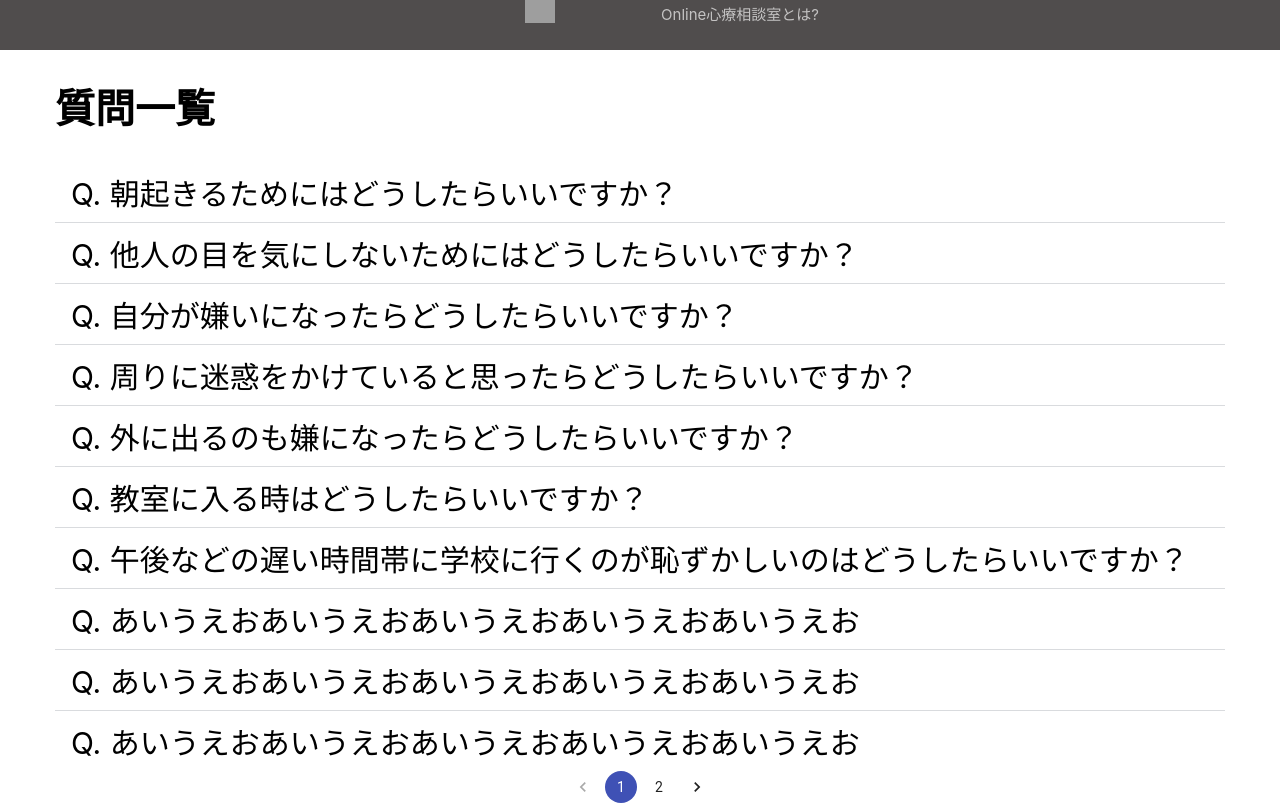
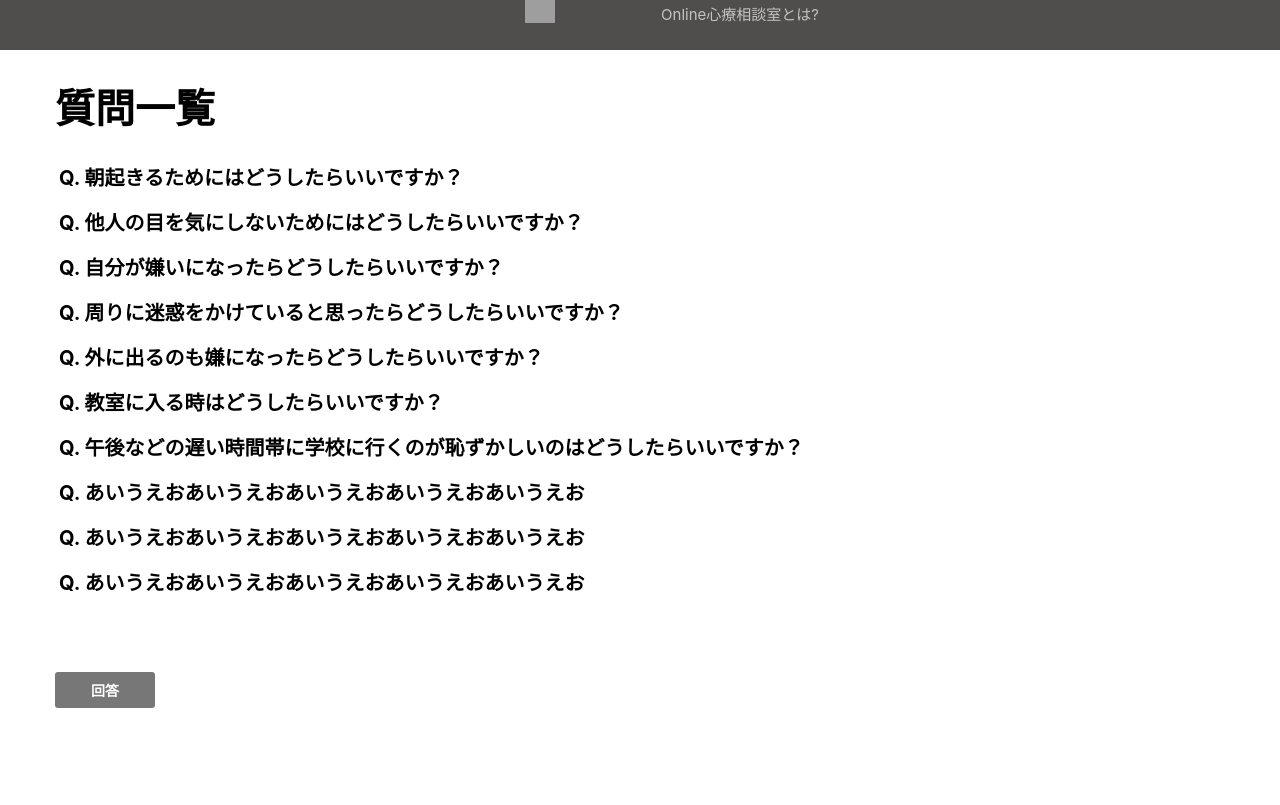
Before and after one commit to FuruyaYuuki/my_first_react_app, a React (Create React App) app: page / in a window 1280 px wide. Shown: the top 805 px of the page. Built offline with nearby package versions, Linux system fonts and the light colour scheme; grey boxes are pictures that could not be loaded.

Commit message:
delete pagination

```diff
--- a/package.json
+++ b/package.json
@@ -10,6 +10,7 @@
     "@testing-library/user-event": "^12.8.3",
     "react": "^17.0.2",
     "react-dom": "^17.0.2",
+    "react-paginate": "^7.1.3",
     "react-particles-js": "^3.5.3",
     "react-router-dom": "^5.2.0",
     "react-scripts": "4.0.3",
--- a/src/Main.js
+++ b/src/Main.js
@@ -5,7 +5,7 @@ import { QA } from "./QA"
 import { Button } from "./Button"
 
 const MainClass = styled.main`
-  height: 795px;
+  height: 1100px;
 `
 
 const Container = styled.div`
--- a/src/Q.js
+++ b/src/Q.js
@@ -1,17 +1,11 @@
 import styled from 'styled-components';
-import { Index } from "./pagination/Index"
 
-
-const ListItem = styled.div`
-  font-size: 30px;
-  padding: 8px 16px;
-
-  &:nth-child(n+2) {
-    border-top: 1px solid #D9DBDE;
-  }
+const ListItem = styled.h1`
+  font-size: 20px;
+  margin: 16px 4px;
 `
 
-const QLists = [
+export const QLists = [
   {q:'Q. 朝起きるためにはどうしたらいいですか？'},
   {q:'Q. 他人の目を気にしないためにはどうしたらいいですか？'},
   {q:'Q. 自分が嫌いになったらどうしたらいいですか？'},
@@ -25,16 +19,16 @@ const QLists = [
 ]
 
 export const Q = () => {
+
   return (
     <div>
       {
         QLists.map((QLists, index) => {
-          return <ListItem key={index}>
-            {QLists.q}
-          </ListItem>
+          return <div key={index}>
+            <ListItem>{QLists.q}</ListItem>
+          </div>
         })
       }
-      <Index />
     </div>
   );
 }
--- a/src/QA.js
+++ b/src/QA.js
@@ -1,16 +1,16 @@
 import styled from 'styled-components';
-import { Index } from "./pagination/Index"
 
-const ListItem = styled.div`
-  font-size: 30px;
-  padding: 8px 16px;
-
-  &:nth-child(n+2) {
-    border-top: 1px solid #D9DBDE;
-  }
+const ListItem = styled.h1`
+  font-size: 20px;
+  margin: 4px 4px;
 `
 
-export const QALists = [
+const ListItem2 = styled.p`
+  font-size: 20px;
+  margin: 12px 4px;
+`
+
+const QALists = [
   {q:'Q. 朝起きるためにはどうしたらいいですか？', a:'A. 徹夜を利用して生活サイクルを激変させましょう!'},
   {q:'Q. 他人の目を気にしないためにはどうしたらいいですか？', a:'A. 何か１つ自信が持てることを成し遂げましょう！'},
   {q:'Q. 自分が嫌いになったらどうしたらいいですか？', a:'A. 誰か信頼してる人に話してみましょう！'},
@@ -28,10 +28,9 @@ export const QA = () => {
     <div>
       {
         QALists.map((QALists, index) => {
-          return <ListItem key={index}>{QALists.q}<br></br>{QALists.a}</ListItem>
+          return <div key={index}><ListItem>{QALists.q}</ListItem><ListItem2>{QALists.a}</ListItem2></div>
         })
       }
-      <Index />
     </div>
   );
 }
--- a/src/pagination/Index.js
+++ /dev/null
@@ -1,25 +0,0 @@
-import MuiPagination from '@material-ui/lab/Pagination'
-import { withStyles } from '@material-ui/core/styles'
-import { useState } from 'react';
-
-export const Index = () => {
-
-  const [page, setPage] = useState(1)
-
-  const Pagination = withStyles({
-    root: {
-      display: 'inline-block',
-    },
-  })(MuiPagination);
-
-  return (
-    <div style={{textAlign: "center"}}>
-      <Pagination
-        count={2}
-        color="primary"
-        onChange={(e, page) => setPage(page)}
-        page={page}
-      />
-    </div>
-  );
-}
```
Also changed, not shown: 1 other file (tests, documents, lock files or other folders).
